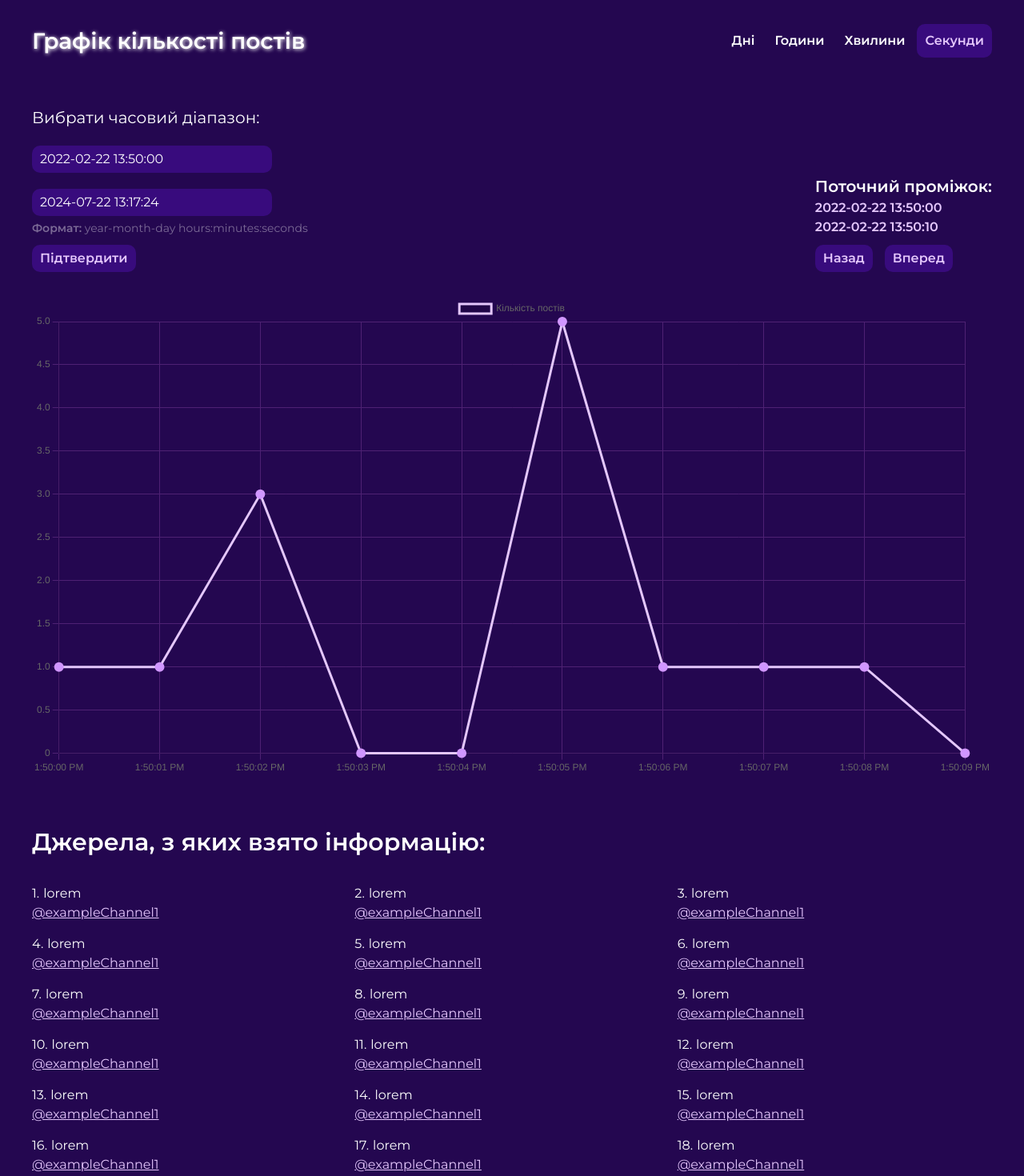
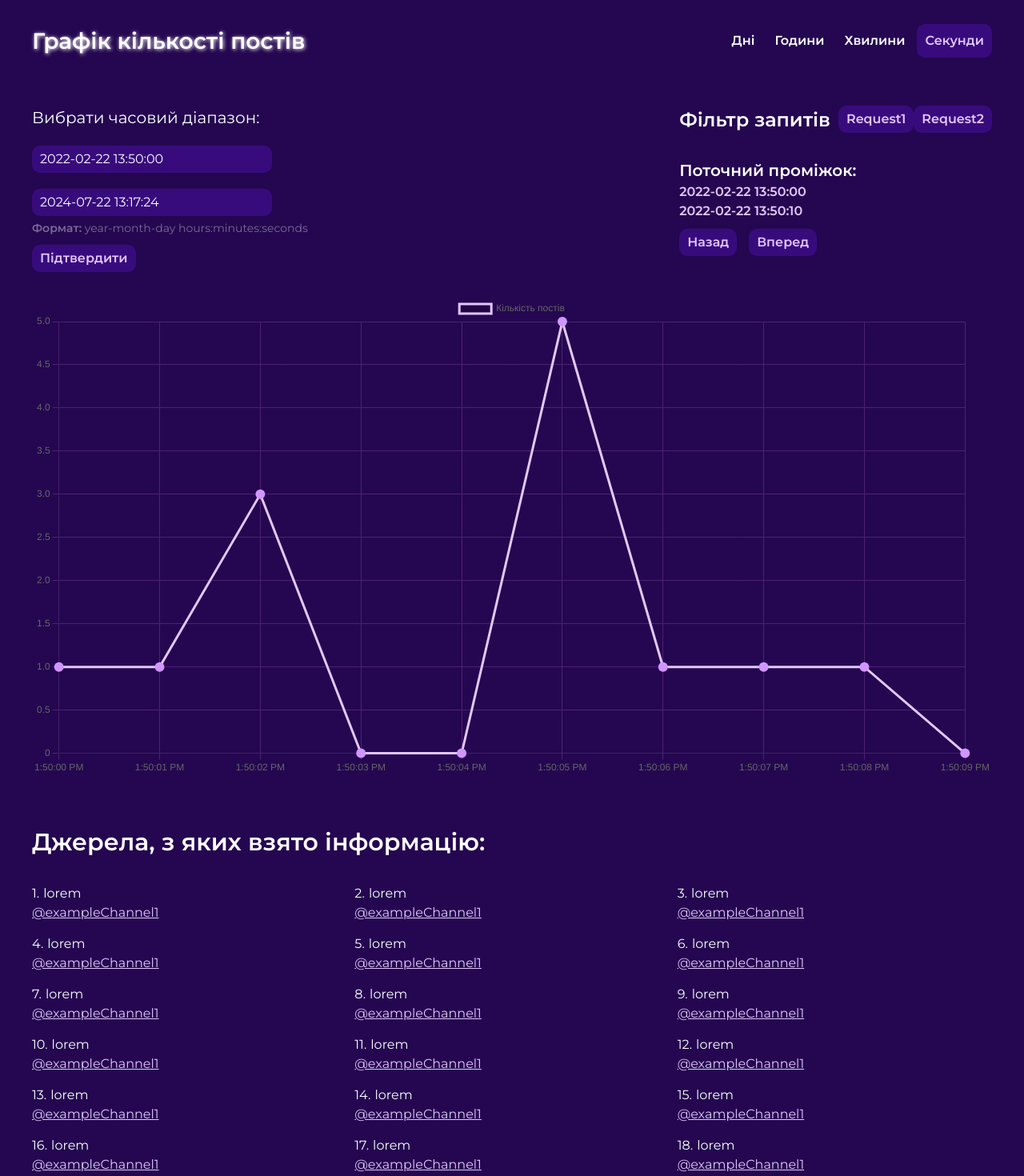
Before and after one commit to Artebah/news-chart, a React (Create React App) app: page / in a window 1280 px wide. Shown: the top 1470 px of the page at 80% size. Built offline with nearby package versions, Linux system fonts and the light colour scheme.

Commit message:
add requests filter

```diff
--- a/src/App.tsx
+++ b/src/App.tsx
@@ -1,28 +1,51 @@
 import React from "react";
 import { InfoBar } from "./components/InfoBar";
 import { NewsChart } from "./components/NewsChart";
+import { getResources } from "./helpers/getResources";
+import { DataType } from "./types/DataType";
+import { Request } from "./types/Request";
+import { RequestFilter } from "./types/RequestFilter";
+import { Resource } from "./types/Resourse";
 
 function App() {
-  const [resources, setResources] = React.useState(null);
+  const [resources, setResources] = React.useState<Resource[]>([]);
+  const [requests, setRequests] = React.useState<Request[]>([]);
+  const [requestFilters, setRequestFilters] = React.useState<RequestFilter[]>([]);
 
   React.useEffect(() => {
     const getData = async () => {
       const response = await fetch("/data.json");
-      const data = await response.json();
+      const data: DataType = await response.json();
 
-      setResources(data.Requests[0].Resources);
+      const allRequestFilters = data.Requests.map((request) => ({
+        name: request.Request,
+        isActive: true,
+      }));
+
+      setRequests(data.Requests);
+      setRequestFilters(allRequestFilters);
     };
     getData();
   }, []);
 
-  if (!resources) {
-    return <div>Loading...</div>;
-  }
+  React.useEffect(() => {
+    const filteredRequests = requests.filter(
+      (request, i) => requestFilters[i].isActive === true
+    );
+
+    const newResources = getResources(filteredRequests);
+
+    setResources(newResources);
+  }, [requestFilters, requests]);
 
   return (
     <div className="App">
       <div className="container">
-        <NewsChart resources={resources} />
+        <NewsChart
+          requestFilters={requestFilters}
+          setRequestFilters={setRequestFilters}
+          resources={resources}
+        />
         <InfoBar resources={resources} />
       </div>
     </div>
--- a/src/components/Actions.tsx
+++ b/src/components/Actions.tsx
@@ -1,16 +1,29 @@
 import React from "react";
 import { Pagination } from "./Pagination";
 import { Range } from "./Range";
+import { RequestsFilter } from "./RequestsFilter";
 
 interface ActionsProps {
   filterByTime: any;
+  requestFilters: any;
+  setRequestFilters: any;
 }
 
-const Actions: React.FC<ActionsProps> = ({ filterByTime }) => {
+const Actions: React.FC<ActionsProps> = ({
+  filterByTime,
+  requestFilters,
+  setRequestFilters,
+}) => {
   return (
     <div className="actions">
       <Range />
-      <Pagination filterByTime={filterByTime} />
+      <div className="actions-right">
+        <RequestsFilter
+          requestFilters={requestFilters}
+          setRequestFilters={setRequestFilters}
+        />
+        <Pagination filterByTime={filterByTime} />
+      </div>
     </div>
   );
 };
--- a/src/components/InfoBar.tsx
+++ b/src/components/InfoBar.tsx
@@ -20,7 +20,7 @@ const InfoBar: React.FC<InfoBarProps> = ({ resources }) => {
       {posts.length && (
         <ul className="info-bar-posts">
           {posts.map((post, i) => (
-            <li key={post.messageID + i}>
+            <li key={post.messageID + "" + i}>
               <span className="info-bar-post-top">
                 <span>{i + 1}.</span>
                 <p>{post.text}</p>
--- a/src/components/NewsChart.tsx
+++ b/src/components/NewsChart.tsx
@@ -30,9 +30,15 @@ ChartJS.register(
 
 interface NewsChartProps {
   resources: Resource[];
+  requestFilters: any;
+  setRequestFilters: any;
 }
 
-const NewsChart: React.FC<NewsChartProps> = ({ resources }) => {
+const NewsChart: React.FC<NewsChartProps> = ({
+  resources,
+  requestFilters,
+  setRequestFilters,
+}) => {
   const [startDate, setStartDate] = React.useState(formatDate(START_DATE));
   const [endDate, setEndDate] = React.useState(formatDate(new Date()));
   const [filterByTime, setFilterByTime] = React.useState<TimeFilterValues>("seconds");
@@ -45,7 +51,12 @@ const NewsChart: React.FC<NewsChartProps> = ({ resources }) => {
         endDate: { setDate: setEndDate, value: endDate },
         chartStartDate: { setDate: setChartStartDate, value: chartStartDate },
       }}>
-      <TopBar filterByTime={filterByTime} setFilterByTime={setFilterByTime} />
+      <TopBar
+        requestFilters={requestFilters}
+        setRequestFilters={setRequestFilters}
+        filterByTime={filterByTime}
+        setFilterByTime={setFilterByTime}
+      />
       <CustomLine {...generateData(resources, filterByTime, chartStartDate)} />
     </DateProvider>
   );
--- /dev/null
+++ b/src/components/RequestsFilter.tsx
@@ -0,0 +1,40 @@
+import React from "react";
+import { RequestFilter } from "../types/RequestFilter";
+
+interface RequestsFilterProps {
+  requestFilters: RequestFilter[];
+  setRequestFilters: any;
+}
+
+const RequestsFilter: React.FC<RequestsFilterProps> = ({
+  requestFilters,
+  setRequestFilters,
+}) => {
+  const onClick = (name: string, isActive: boolean) => {
+    const updatedFilters = requestFilters.map((filter) =>
+      filter.name === name ? { ...filter, isActive: !isActive } : filter
+    );
+
+    setRequestFilters(updatedFilters);
+  };
+
+  return (
+    <div className="requests-filter">
+      <h2>Фільтр запитів</h2>
+      <div className="requests-filter-buttons">
+        {requestFilters.map(({ isActive, name }) => (
+          <button
+            onClick={() => onClick(name, isActive)}
+            key={name}
+            className={
+              "requests-filter-button btn btn_contained " + (!isActive ? "notActive" : "")
+            }>
+            {name}
+          </button>
+        ))}
+      </div>
+    </div>
+  );
+};
+
+export { RequestsFilter };
--- a/src/components/TopBar.tsx
+++ b/src/components/TopBar.tsx
@@ -5,16 +5,27 @@ import { TimeFilter } from "./TimeFilter";
 interface TopBarProps {
   filterByTime: any;
   setFilterByTime: any;
+  requestFilters: any;
+  setRequestFilters: any;
 }
 
-const TopBar: React.FC<TopBarProps> = ({ filterByTime, setFilterByTime }) => {
+const TopBar: React.FC<TopBarProps> = ({
+  filterByTime,
+  setFilterByTime,
+  requestFilters,
+  setRequestFilters,
+}) => {
   return (
     <div className="top-bar">
       <div className="filterByTime">
         <h1>Графік кількості постів</h1>
         <TimeFilter filterByTime={filterByTime} setFilterByTime={setFilterByTime} />
       </div>
-      <Actions filterByTime={filterByTime} />
+      <Actions
+        requestFilters={requestFilters}
+        setRequestFilters={setRequestFilters}
+        filterByTime={filterByTime}
+      />
     </div>
   );
 };
--- /dev/null
+++ b/src/helpers/getResources.ts
@@ -0,0 +1,5 @@
+import { Request } from "../types/Request";
+
+export function getResources(requests: Request[]) {
+  return requests.flatMap((request) => request.Resources);
+}
--- a/src/styles/index.css
+++ b/src/styles/index.css
@@ -112,7 +112,11 @@ h1 {
   margin: 60px 0 30px;
   display: flex;
   justify-content: space-between;
-  align-items: end;
+}
+.actions-right {
+  display: flex;
+  flex-direction: column;
+  gap: 30px;
 }
 
 .info-bar {
@@ -138,3 +142,13 @@ h1 {
   display: flex;
   gap: 5px;
 }
+.requests-filter {
+  display: flex;
+  max-width: 400px;
+  flex-wrap: wrap;
+  gap: 10px;
+}
+.requests-filter-button.notActive {
+  text-decoration: line-through;
+  opacity: 0.5;
+}
--- /dev/null
+++ b/src/types/DataType.ts
@@ -0,0 +1,5 @@
+import { Request } from "./Request";
+
+export interface DataType {
+  Requests: Request[];
+}
--- /dev/null
+++ b/src/types/RequestFilter.ts
@@ -0,0 +1,4 @@
+export interface RequestFilter {
+  name: string;
+  isActive: boolean;
+}
--- a/src/utils/generateData.ts
+++ b/src/utils/generateData.ts
@@ -19,6 +19,7 @@ function generateData(
 
   function fillNextTenSeconds(dates: string[]) {
     const timestamps = dates.map((date) => dateToTimestamp(date, filterByTime));
+    timestamps.sort((a, b) => a - b);
 
     const initDates: InitDates = {};
     const startTime = dateToTimestamp(startDateStr, filterByTime);
```
Also changed, not shown: public/aData.json (added, +77 -0 lines), 1 other file (tests, documents, lock files or other folders).
